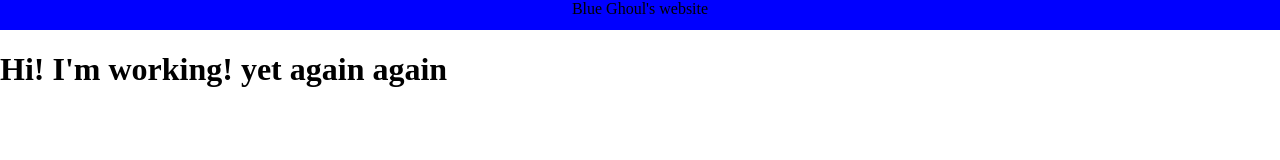
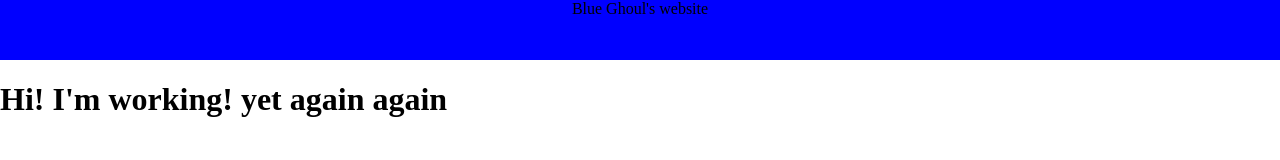
Before and after one commit to blueghoulKA/blueghoulKA.github.io, a plain HTML site: page index.html in a window 1280 px wide. Drawn offline with Linux system fonts and the light colour scheme.

Commit message:
Add files via upload

```diff
--- a/index.html
+++ b/index.html
@@ -10,10 +10,11 @@
 }
 #header{
     background-color:blue;
-    height:30px;
+    height:60px;
 }
 #innerHeader{
     text-align:center;
+    font-size-adjust:inherit;
 }
         </style>
     </head>
```
